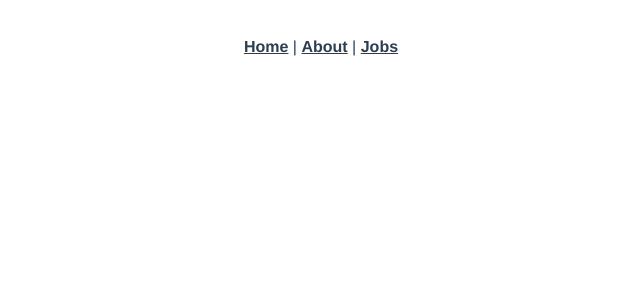
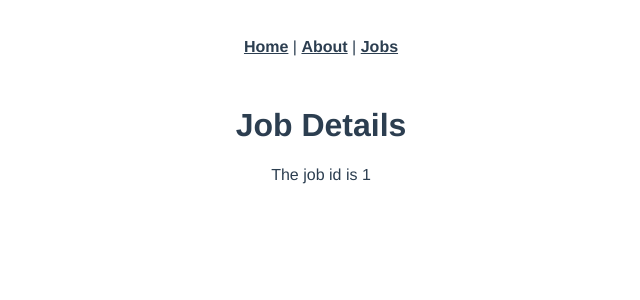
Before and after one commit to jacques-navarro/vue-router, a Vue app: page /jobs/1 in a window 1280 px wide. Before the commit this address had no page. Shown: the top 300 px of the page, without its empty margins (319-959 px from the left). Built offline with nearby package versions, Linux system fonts and the light colour scheme.

Commit message:
Add JobDetails.vue

```diff
--- a/src/router/index.js
+++ b/src/router/index.js
@@ -1,29 +1,35 @@
-import { createRouter, createWebHistory } from 'vue-router'
-import Home from '../views/Home.vue'
-import About from '../views/About.vue'
-import Jobs from '../views/jobs/Jobs.vue'
+import { createRouter, createWebHistory } from "vue-router";
+import Home from "../views/Home.vue";
+import About from "../views/About.vue";
+import Jobs from "../views/jobs/Jobs.vue";
+import JobDetails from "../views/jobs/JobDetails.vue";
 
 const routes = [
   {
-    path: '/',
-    name: 'home',
-    component: Home
+    path: "/",
+    name: "home",
+    component: Home,
   },
   {
-    path: '/about',
-    name: 'about',
-    component: About
+    path: "/about",
+    name: "about",
+    component: About,
   },
   {
-    path: '/jobs',
+    path: "/jobs",
     name: "jobs",
-    component: Jobs
-  }
-]
+    component: Jobs,
+  },
+  {
+    path: "/jobs/:id",
+    name: "JobDetails",
+    component: JobDetails,
+  },
+];
 
 const router = createRouter({
   history: createWebHistory(process.env.BASE_URL),
-  routes
-})
+  routes,
+});
 
-export default router
+export default router;
--- /dev/null
+++ b/src/views/jobs/JobDetails.vue
@@ -0,0 +1,17 @@
+<template>
+    <h1>Job Details</h1>
+    <p>The job id is {{ id }}</p>
+</template>
+
+<script>
+export default {
+    data() {
+        return {
+            id: this.$route.params.id
+        }
+    }
+}
+</script>
+
+<style>
+</style>
```
